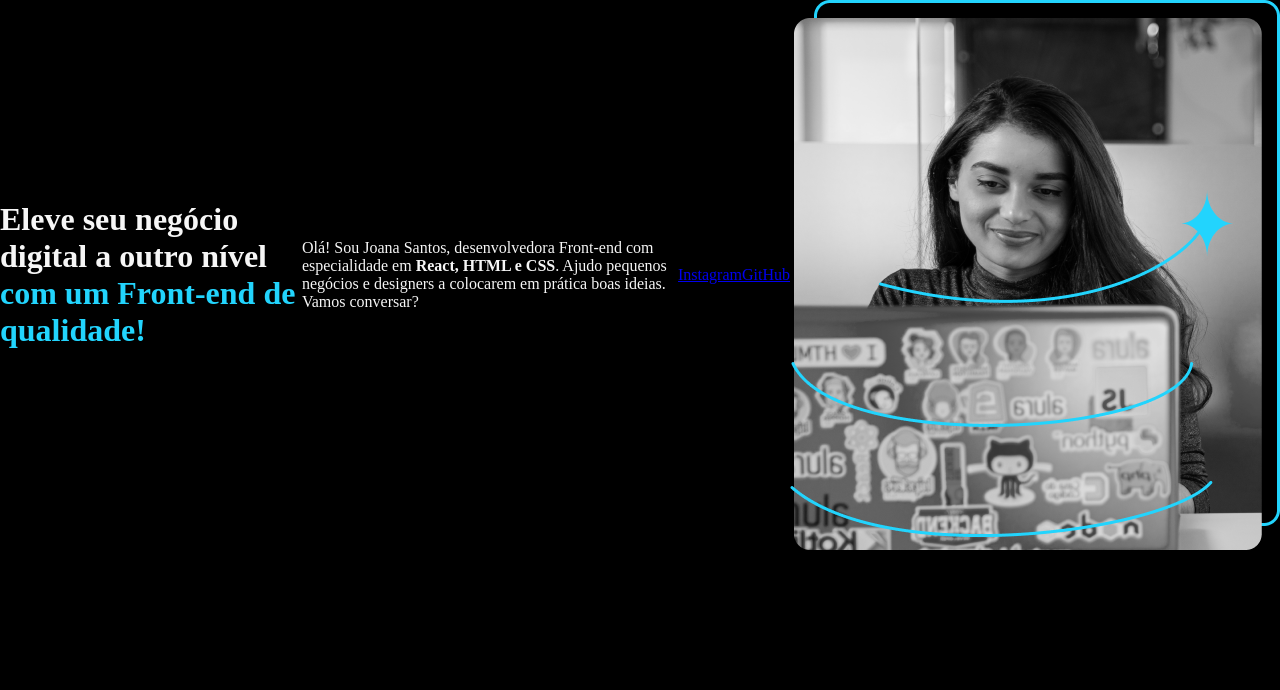
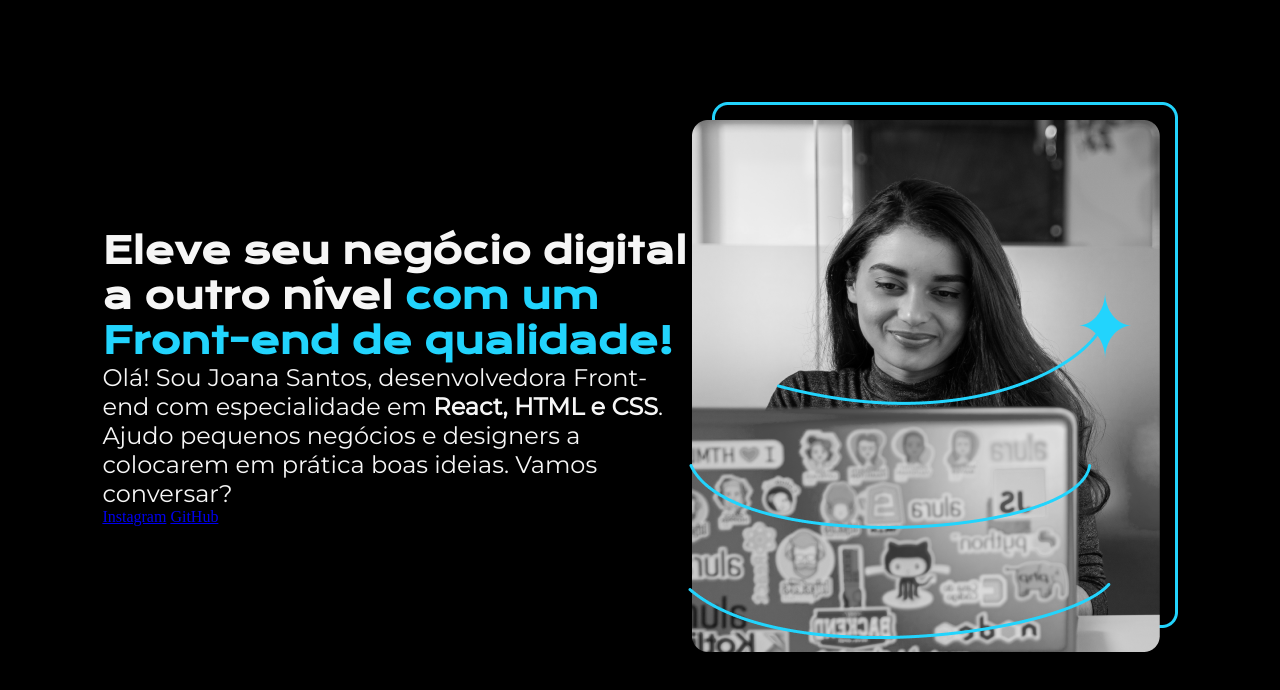
Before and after one commit to GuilFranca/HTML-CSS-ClassesPosicionamentos-Alura, a plain HTML site: page Portifolio-HTML-e-CSS-aula_5/index.html in a window 1280 px wide. Drawn offline with nearby package versions, Linux system fonts and the light colour scheme.

Commit message:
Aula 3 Estilos de texto e fontes - Finalizado

```diff
--- a/Portifolio-HTML-e-CSS-aula_5/index.html
+++ b/Portifolio-HTML-e-CSS-aula_5/index.html
@@ -12,10 +12,14 @@
 <body>
     <header></header>
     <main class="apresentacao">
-        <h1>Eleve seu negócio digital a outro nível <strong class="titulo-destaque">com um Front-end de qualidade!</strong></h1>
-        <p>Olá! Sou Joana Santos, desenvolvedora Front-end com especialidade em <strong>React, HTML e CSS</strong>. Ajudo pequenos negócios e designers a colocarem em prática boas ideias. Vamos conversar?</p>
-        <a href="https://instagram.com/rafaballerini">Instagram</a>
-        <a href="https://github.com/guilhermeonrails">GitHub</a>
+        <!-- Separa os elementos da página lado a lado por conta do flex-box -->
+         <!-- Elementos filhos recebem __ nos seus elementos class -->
+        <section class="apresentacao__conteudo">
+            <h1 class="apresentacao__conteudo__titulo">Eleve seu negócio digital a outro nível <strong class="titulo-destaque">com um Front-end de qualidade!</strong></h1>
+            <p class="apresentacao__conteudo__texto">Olá! Sou Joana Santos, desenvolvedora Front-end com especialidade em <strong>React, HTML e CSS</strong>. Ajudo pequenos negócios e designers a colocarem em prática boas ideias. Vamos conversar?</p>
+            <a href="https://instagram.com/rafaballerini">Instagram</a>
+            <a href="https://github.com/guilhermeonrails">GitHub</a>
+        </section>
         <img src="imagem.png" alt="Foto da Joana Santos programando">
     </main>
     <footer></footer>
--- a/Portifolio-HTML-e-CSS-aula_5/style.css
+++ b/Portifolio-HTML-e-CSS-aula_5/style.css
@@ -1,3 +1,9 @@
+/* Fonte apresentacao titulo */
+@import url('https://fonts.googleapis.com/css2?family=Krona+One&display=swap');
+
+/* Fonte apresentacao texto */
+@import url('https://fonts.googleapis.com/css2?family=Montserrat&display=swap');
+
 * {
     margin: 0;
     padding: 0;
@@ -13,10 +19,28 @@ body {
 }
 
 .apresentacao {
+    margin: 8%;
     display: flex;
     align-items: center;
+    justify-content: space-between;
 }
 
 .titulo-destaque {
     color: #22D4FD;
 }
+
+.apresentacao__conteudo {
+    width: 615px;
+    /* height: ; */
+}
+
+.apresentacao__conteudo__titulo {
+    font-size: 36px;
+    /* Seleciona o novo estilo de fontes */
+    font-family: 'Krona One', sans-serif;
+}
+
+.apresentacao__conteudo__texto {
+    font-size: 24px;
+    font-family: "Montserrat", serif;
+}
```
